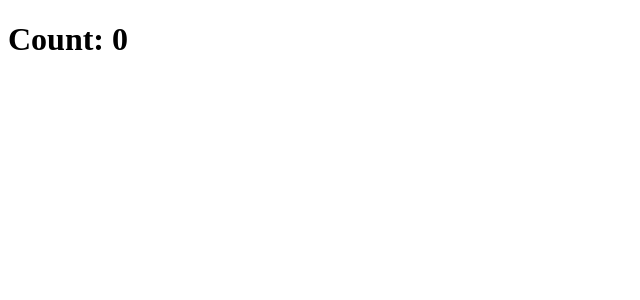
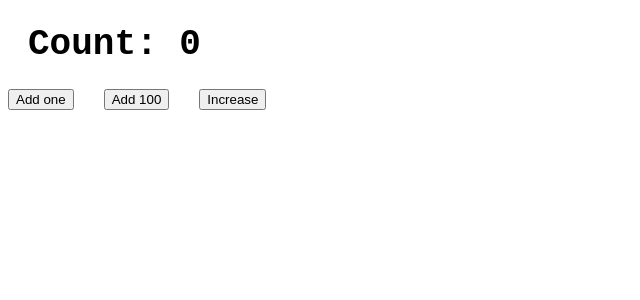
Before and after one commit to mate-academy/react_counter, a React (Create React App) app: page / in a window 1280 px wide. Shown: the top 300 px of the page, without its empty margins (0-640 px from the left). Built offline with nearby package versions, Linux system fonts and the light colour scheme; the HTML template or start-up script is replaced by a standard one.

Commit message:
solution

```diff
--- a/src/App.tsx
+++ b/src/App.tsx
@@ -1,18 +1,11 @@
 import React from 'react';
 import './App.scss';
+import { Counter } from './components/Counter';
 
-class App extends React.Component {
-  addOne = () => {};
-
-  add100 = () => {};
-
-  increase = () => {};
-
-  render() {
-    return (
-      <h1>Count: 0</h1>
-    );
-  }
-}
+const App: React.FC = () => {
+  return (
+    <Counter />
+  );
+};
 
 export default App;
--- /dev/null
+++ b/src/components/Counter.scss
@@ -0,0 +1,12 @@
+.counter {
+  &__title {
+    font-family: 'Courier New', Courier, monospace;
+    font-size: 36px;
+    margin-left: 20px;
+  }
+
+  &__buttons {
+    display: flex;
+    gap: 30px;
+  }
+}
--- /dev/null
+++ b/src/components/Counter.tsx
@@ -0,0 +1,65 @@
+import React from 'react';
+import './Counter.scss';
+
+type State = {
+  counter: number,
+};
+
+export class Counter extends React.Component<{}, State> {
+  state = {
+    counter: 0,
+  };
+
+  addOne = () => {
+    this.setState((state) => ({
+      counter: state.counter + 1,
+    }));
+  };
+
+  add100 = () => {
+    this.setState((state) => ({
+      counter: state.counter + 100,
+    }));
+  };
+
+  increase = () => {
+    if (this.state.counter % 5 === 0) {
+      this.add100();
+    }
+
+    this.addOne();
+  };
+
+  render() {
+    return (
+      <>
+        <h1 className="counter__title">
+          {`Count: ${this.state.counter}`}
+        </h1>
+
+        <div className="counter__buttons">
+          <button
+            type="button"
+            onClick={this.addOne}
+          >
+            Add one
+          </button>
+
+          <button
+            type="button"
+            onClick={this.add100}
+          >
+            Add 100
+          </button>
+
+          <button
+            type="button"
+            onClick={this.increase}
+          >
+            Increase
+          </button>
+        </div>
+      </>
+    );
+  }
+}
```
Also changed, not shown: package.json (line endings or trailing spaces), 2 other files (tests, documents, lock files or other folders).
